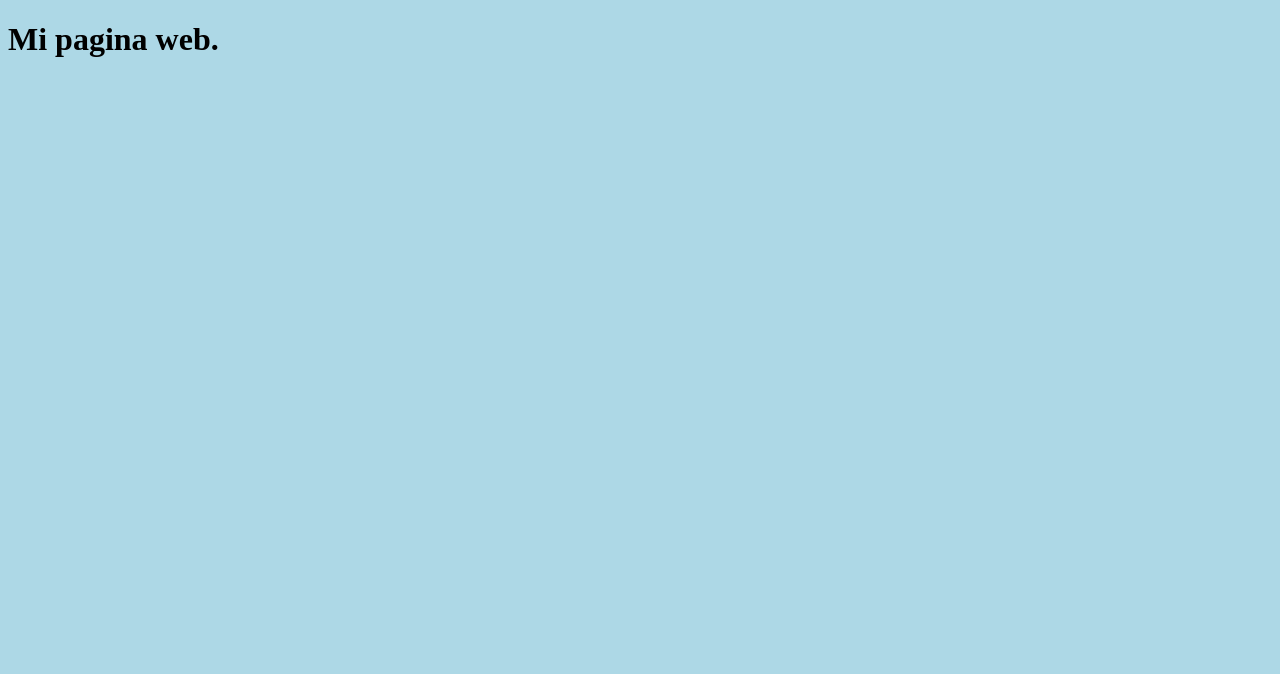
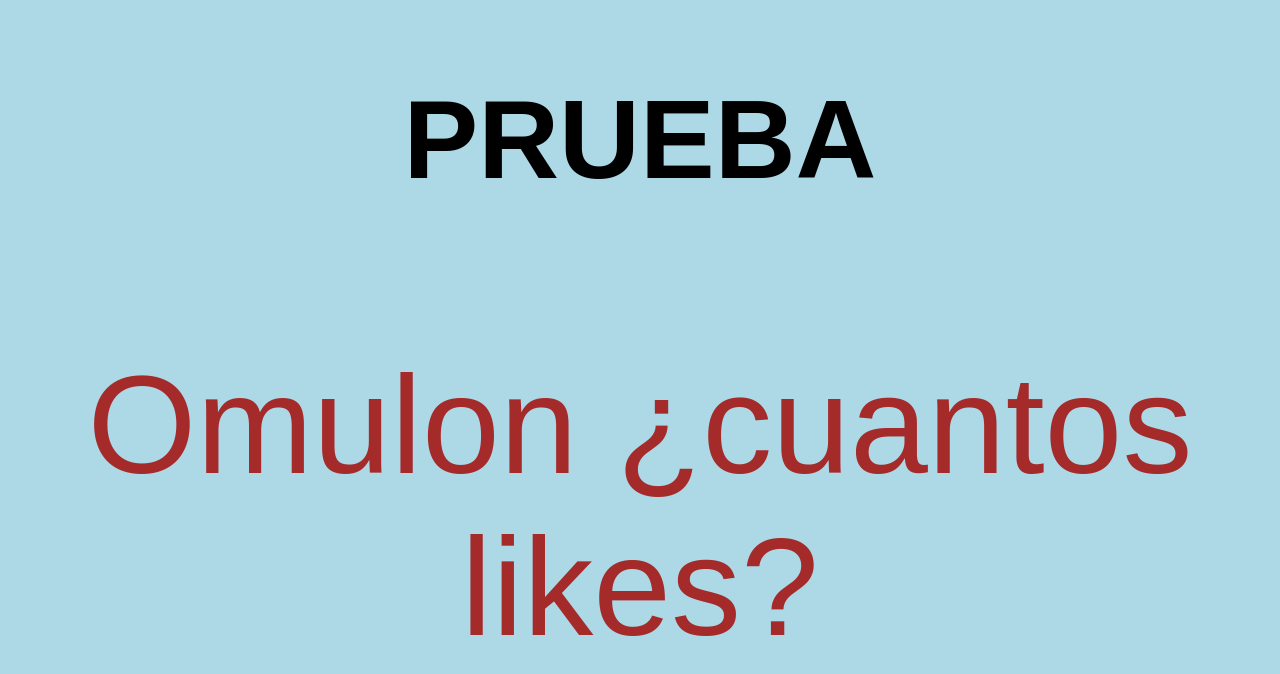
Before and after one commit to rubeenvlc/Test-01, a plain HTML site: page index.html in a window 1280 px wide. Drawn offline with Linux system fonts and the light colour scheme.

Commit message:
https://github.com/rubeenvlc/Test-01.git

```diff
--- a/estilo.css
+++ b/estilo.css
@@ -1,3 +1,14 @@
 html {
     background-color:lightblue;
+    text-align: center;
+    font-family: sans-serif;
+    font-size: 350%;
 }
+
+p{
+    color: brown;
+    font-size: 250%;
+    font-family: sans-serif;
+    text-align: center;
+
+}
--- a/index.html
+++ b/index.html
@@ -2,12 +2,14 @@
 <html lang="es">
 <head>
   <meta charset="utf-8" />
-  <title>Mi pagina web</title>
+  <title>PRUEBA</title>
   <meta name="viewport" content="width=device-width, initial-scale=1.0" />
   <link rel="stylesheet" type="text/css" href="estilo.css" />
 </head>
 
 <body>
-  <h1>Mi pagina web.</h1>
+  <h1>PRUEBA</h1>
+
+  <p>Omulon ¿cuantos likes?</p>
 </body>
 </html>
```
Also changed, not shown: 1 other file.
